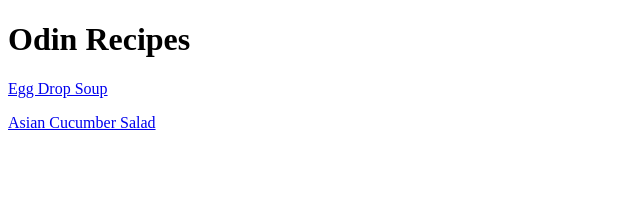
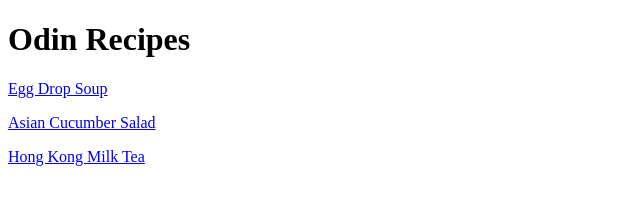
Before and after one commit to brigette1/odin-recipes, a plain HTML site: page index.html in a window 1280 px wide. Shown: the whole page, without its empty margins (0-640 px from the left). Drawn offline with Linux system fonts and the light colour scheme.

Commit message:
Add hong kong milk tea recipe link to index page

```diff
--- a/index.html
+++ b/index.html
@@ -10,6 +10,7 @@
 
         <p><a href="./recipes/egg-drop-soup.html">Egg Drop Soup</a></p>
         <p><a href="./recipes/cucumber-salad.html">Asian Cucumber Salad</a></p>
+        <p><a href="./recipes/hk-mt.html">Hong Kong Milk Tea</a></p>
     </body>
 
 </html>
```
